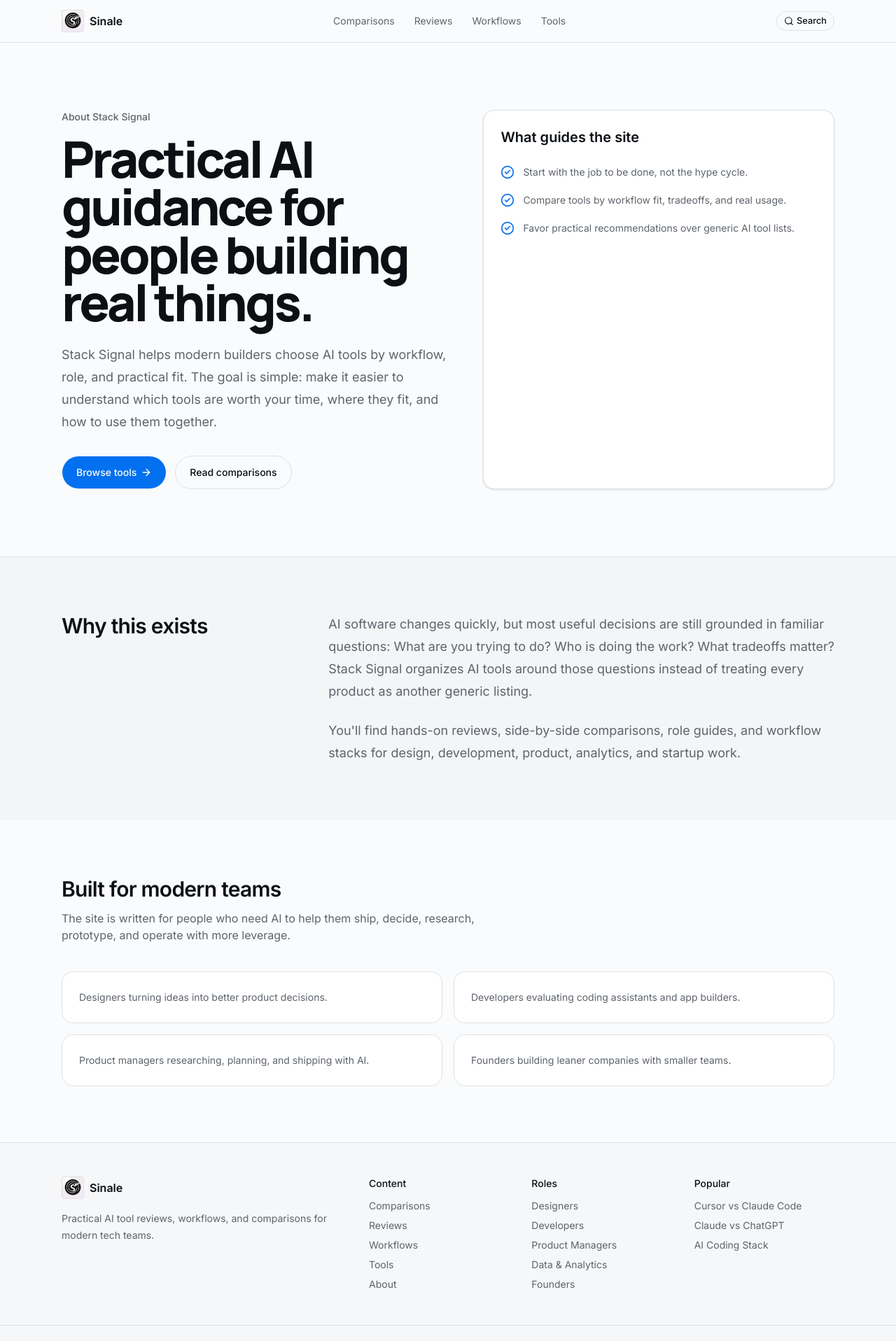
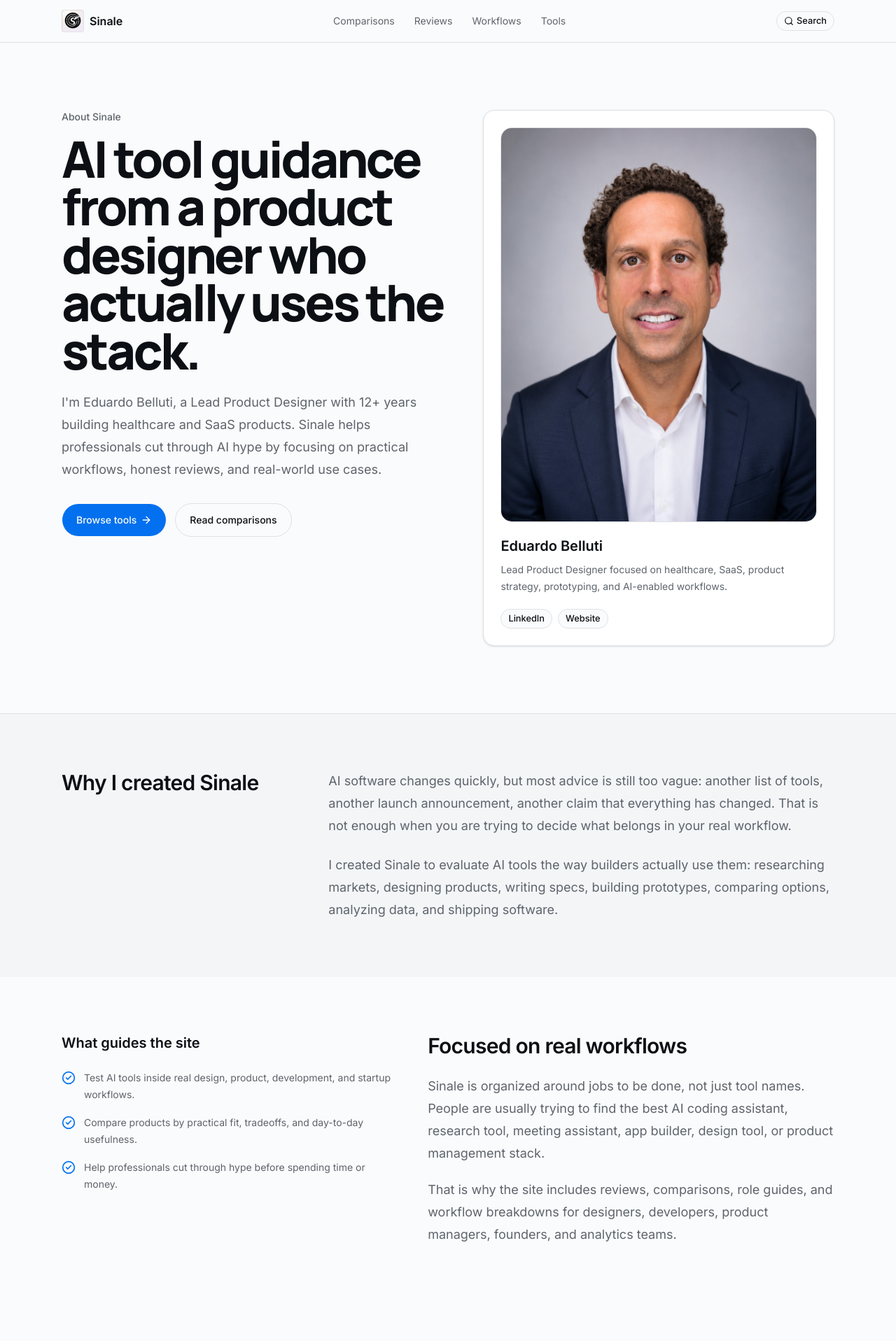
Before and after one commit to edbr/sinale, a Next.js app: page /about in a window 1280 px wide. Shown: the top 1916 px of the page at 70% size. Built offline with nearby package versions, Linux system fonts and the light colour scheme.

Commit message:
about pg

```diff
--- a/app/about/page.tsx
+++ b/app/about/page.tsx
@@ -1,19 +1,20 @@
 import type { Metadata } from "next"
+import Image from "next/image"
 import Link from "next/link"
 import { ArrowRight, CheckCircle2 } from "lucide-react"
 
 import { Button } from "@/components/ui/button"
 
 export const metadata: Metadata = {
-  title: "About | Stack Signal",
+  title: "About | Sinale",
   description:
-    "Learn how Stack Signal helps builders choose the right AI tools, workflows, and comparisons for practical work.",
+    "Meet Eduardo Belluti and learn why Sinale focuses on practical AI workflows, honest reviews, and real-world use cases.",
 }
 
 const principles = [
-  "Start with the job to be done, not the hype cycle.",
-  "Compare tools by workflow fit, tradeoffs, and real usage.",
-  "Favor practical recommendations over generic AI tool lists.",
+  "Test AI tools inside real design, product, development, and startup workflows.",
+  "Compare products by practical fit, tradeoffs, and day-to-day usefulness.",
+  "Help professionals cut through hype before spending time or money.",
 ]
 
 const audiences = [
@@ -29,16 +30,17 @@
       <section className="mx-auto grid max-w-6xl gap-12 px-6 py-16 md:grid-cols-[1.05fr_0.95fr] md:py-24">
         <div>
           <p className="mb-4 text-sm font-medium text-muted-foreground">
-            About Stack Signal
+            About Sinale
           </p>
           <h1 className="max-w-4xl text-5xl font-heading font-extrabold leading-[0.95] tracking-[-0.05em] md:text-7xl">
-            Practical AI guidance for people building real things.
+            AI tool guidance from a product designer who actually uses the
+            stack.
           </h1>
           <p className="mt-6 max-w-2xl text-lg leading-8 text-muted-foreground">
-            Stack Signal helps modern builders choose AI tools by workflow,
-            role, and practical fit. The goal is simple: make it easier to
-            understand which tools are worth your time, where they fit, and how
-            to use them together.
+            I&apos;m Eduardo Belluti, a Lead Product Designer with 12+ years
+            building healthcare and SaaS products. Sinale helps professionals
+            cut through AI hype by focusing on practical workflows, honest
+            reviews, and real-world use cases.
           </p>
 
           <div className="mt-8 flex flex-wrap gap-3">
@@ -60,6 +62,71 @@
         </div>
 
         <div className="rounded-lg border bg-card p-6 shadow-sm">
+          <div className="overflow-hidden rounded-lg border bg-secondary">
+            <div className="relative aspect-[4/5]">
+              <Image
+                src="/profile.png"
+                alt="Eduardo Belluti"
+                fill
+                sizes="(min-width: 768px) 420px, calc(100vw - 72px)"
+                className="object-cover"
+                priority
+              />
+            </div>
+          </div>
+          <div className="mt-5">
+            <h2 className="text-xl font-semibold">Eduardo Belluti</h2>
+            <p className="mt-2 text-sm leading-6 text-muted-foreground">
+              Lead Product Designer focused on healthcare, SaaS, product
+              strategy, prototyping, and AI-enabled workflows.
+            </p>
+            <div className="mt-5 flex flex-wrap gap-2">
+              <Button asChild variant="outline" size="sm" className="rounded-full">
+                <a
+                  href="https://linkedin.com/in/edbelluti"
+                  target="_blank"
+                  rel="noreferrer"
+                >
+                  LinkedIn
+                </a>
+              </Button>
+              <Button asChild variant="outline" size="sm" className="rounded-full">
+                <a href="https://edbelluti.com/" target="_blank" rel="noreferrer">
+                  Website
+                </a>
+              </Button>
+            </div>
+          </div>
+        </div>
+      </section>
+
+      <section className="border-t bg-secondary/40">
+        <div className="mx-auto grid max-w-6xl gap-10 px-6 py-20 md:grid-cols-3">
+          <div>
+            <h2 className="text-3xl font-semibold tracking-tight">
+              Why I created Sinale
+            </h2>
+          </div>
+
+          <div className="md:col-span-2">
+            <p className="text-lg leading-8 text-muted-foreground">
+              AI software changes quickly, but most advice is still too vague:
+              another list of tools, another launch announcement, another
+              claim that everything has changed. That is not enough when you
+              are trying to decide what belongs in your real workflow.
+            </p>
+            <p className="mt-6 text-lg leading-8 text-muted-foreground">
+              I created Sinale to evaluate AI tools the way builders actually
+              use them: researching markets, designing products, writing specs,
+              building prototypes, comparing options, analyzing data, and
+              shipping software.
+            </p>
+          </div>
+        </div>
+      </section>
+
+      <section className="mx-auto grid max-w-6xl gap-12 px-6 py-20 md:grid-cols-[0.9fr_1.1fr]">
+        <div>
           <h2 className="text-xl font-semibold">What guides the site</h2>
           <div className="mt-6 grid gap-4">
             {principles.map((principle) => (
@@ -72,28 +139,22 @@
             ))}
           </div>
         </div>
-      </section>
 
-      <section className="border-t bg-secondary/40">
-        <div className="mx-auto grid max-w-6xl gap-10 px-6 py-20 md:grid-cols-3">
-          <div>
-            <h2 className="text-3xl font-semibold tracking-tight">
-              Why this exists
-            </h2>
-          </div>
-
-          <div className="md:col-span-2">
-            <p className="text-lg leading-8 text-muted-foreground">
-              AI software changes quickly, but most useful decisions are still
-              grounded in familiar questions: What are you trying to do? Who is
-              doing the work? What tradeoffs matter? Stack Signal organizes AI
-              tools around those questions instead of treating every product as
-              another generic listing.
+        <div>
+          <h2 className="text-3xl font-semibold tracking-tight">
+            Focused on real workflows
+          </h2>
+          <div className="mt-6 grid gap-5 text-lg leading-8 text-muted-foreground">
+            <p>
+              Sinale is organized around jobs to be done, not just tool names.
+              People are usually trying to find the best AI coding assistant,
+              research tool, meeting assistant, app builder, design tool, or
+              product management stack.
             </p>
-            <p className="mt-6 text-lg leading-8 text-muted-foreground">
-              You&apos;ll find hands-on reviews, side-by-side comparisons, role
-              guides, and workflow stacks for design, development, product,
-              analytics, and startup work.
+            <p>
+              That is why the site includes reviews, comparisons, role guides,
+              and workflow breakdowns for designers, developers, product
+              managers, founders, and analytics teams.
             </p>
           </div>
         </div>
--- a/components/site/footer.tsx
+++ b/components/site/footer.tsx
@@ -23,11 +23,10 @@
     ],
   },
   {
-    title: "Popular",
+    title: "Connect",
     links: [
-      { label: "Cursor vs Claude Code", href: "/comparisons/cursor-vs-claude-code" },
-      { label: "Claude vs ChatGPT", href: "/comparisons/claude-vs-chatgpt" },
-      { label: "AI Coding Stack", href: "/workflows/ai-coding-stack" },
+      { label: "LinkedIn", href: "https://linkedin.com/in/edbelluti" },
+      { label: "Website", href: "https://edbelluti.com/" },
     ],
   },
 ]
@@ -58,7 +57,20 @@
             <div key={group.title}>
               <h2 className="text-sm font-medium">{group.title}</h2>
               <div className="mt-3 grid gap-2">
-                {group.links.map((link) => (
+                {group.links.map((link) => {
+                  const isExternal = link.href.startsWith("http")
+
+                  return isExternal ? (
+                    <a
+                      key={link.href}
+                      href={link.href}
+                      target="_blank"
+                      rel="noreferrer"
+                      className="text-sm text-muted-foreground transition hover:text-foreground"
+                    >
+                      {link.label}
+                    </a>
+                  ) : (
                     <Link
                       key={link.href}
                       href={link.href}
@@ -66,7 +78,8 @@
                     >
                       {link.label}
                     </Link>
-                ))}
+                  )
+                })}
               </div>
             </div>
           ))}
```
Also changed, not shown: public/profile.png (added). Lines whose indentation alone changed are shown as unchanged.
